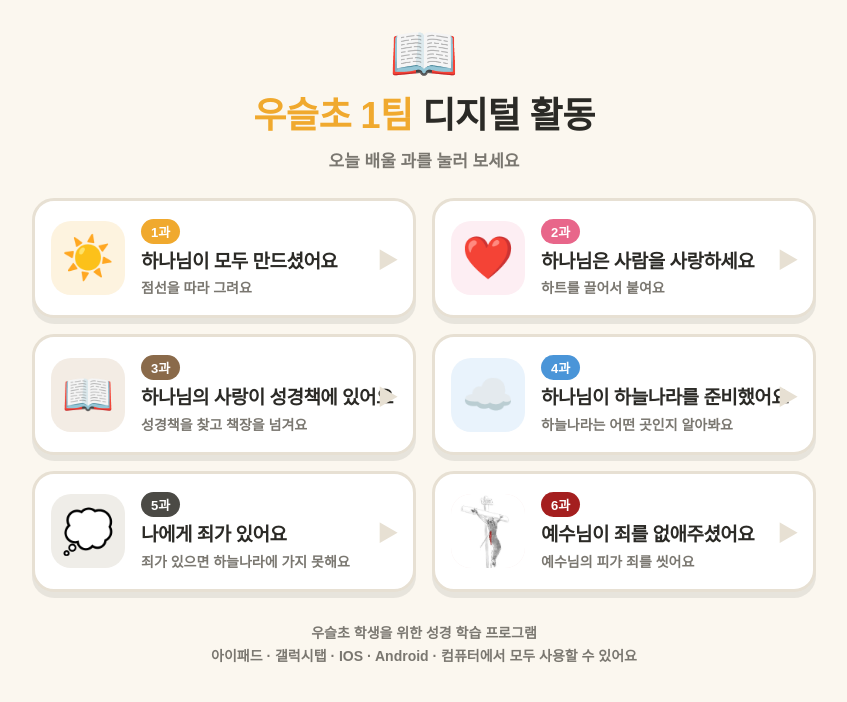
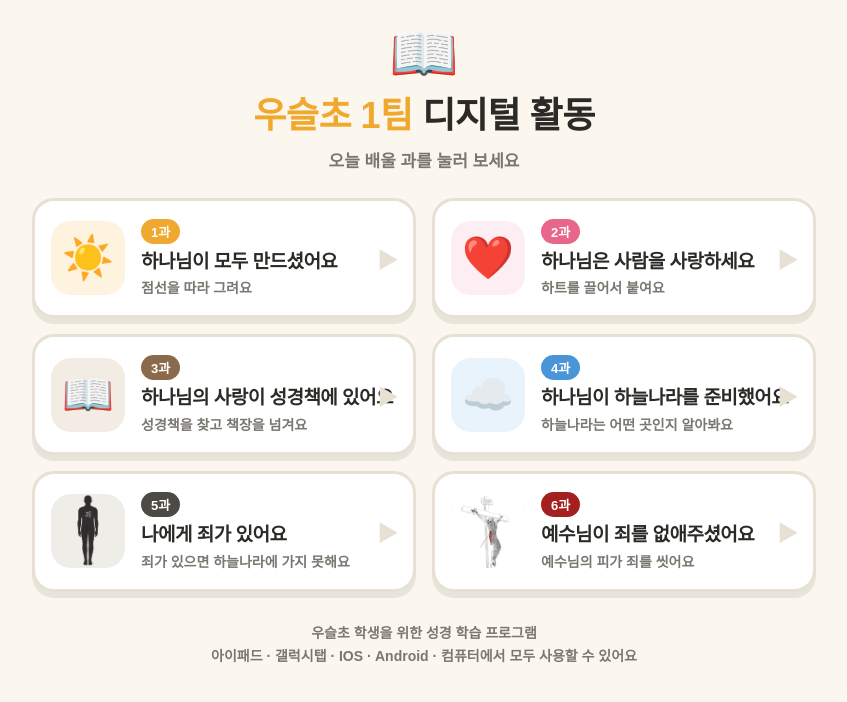
Before and after one commit to hyssop-bible/hyssop-drawing, a plain HTML site: page index.html in a window 1280 px wide. Shown: the whole page, without its empty margins (216-1063 px from the left). Drawn offline with Linux system fonts and the light colour scheme.

Commit message:
5과 카드에 죄 이미지 추가

```diff
--- a/index.html
+++ b/index.html
@@ -91,7 +91,8 @@ a{color:inherit;text-decoration:none;}
 <body>
 <script src="assets/paths.js"></script>
 <script>
-/* ★ 6과 카드 아이콘 — assets/lesson6/ 폴더에 사진을 넣고 파일 이름만 적으세요 */
+/* ★ 5·6과 카드 아이콘 — 각 과 assets 폴더의 사진을 사용합니다 */
+var L5_ICON={ image:ASSET.lesson5("memorization-card-sin-v2.png"), emoji:"💭" };
 var L6_ICON={ image:ASSET.lesson6("십자가.jpg"), emoji:"✝️" };
 </script>
 <div class="wrap">
@@ -172,13 +173,17 @@ var L6_ICON={ image:ASSET.lesson6("십자가.jpg"), emoji:"✝️" };
 </div>
 <script>
 (function(){
-  var el=document.querySelector('.card.l6 .big-em');
-  if(!el||!L6_ICON.image) return;
-  var img=new Image();
-  img.onload=function(){ el.textContent=''; el.appendChild(img); };
-  img.onerror=function(){ el.textContent=L6_ICON.emoji||''; };
-  img.src=L6_ICON.image;
-  img.alt='';
+  function setCardIcon(selector,icon){
+    var el=document.querySelector(selector);
+    if(!el||!icon.image) return;
+    var img=new Image();
+    img.onload=function(){ el.textContent=''; el.appendChild(img); };
+    img.onerror=function(){ el.textContent=icon.emoji||''; };
+    img.src=icon.image;
+    img.alt='';
+  }
+  setCardIcon('.card.l5 .big-em',L5_ICON);
+  setCardIcon('.card.l6 .big-em',L6_ICON);
 })();
 </script>
 </body>
```
Also changed, not shown: assets/lesson5/memorization-card-sin-v2.png (added).
